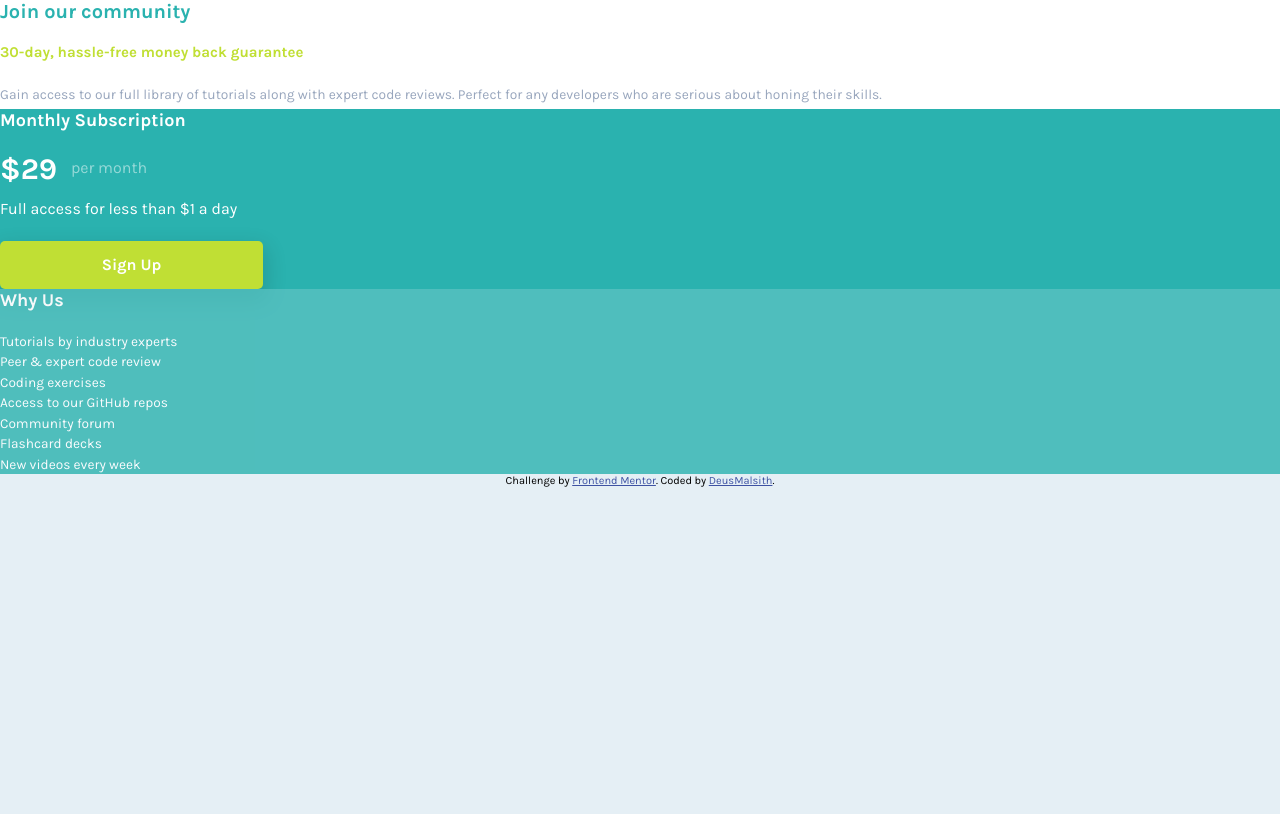
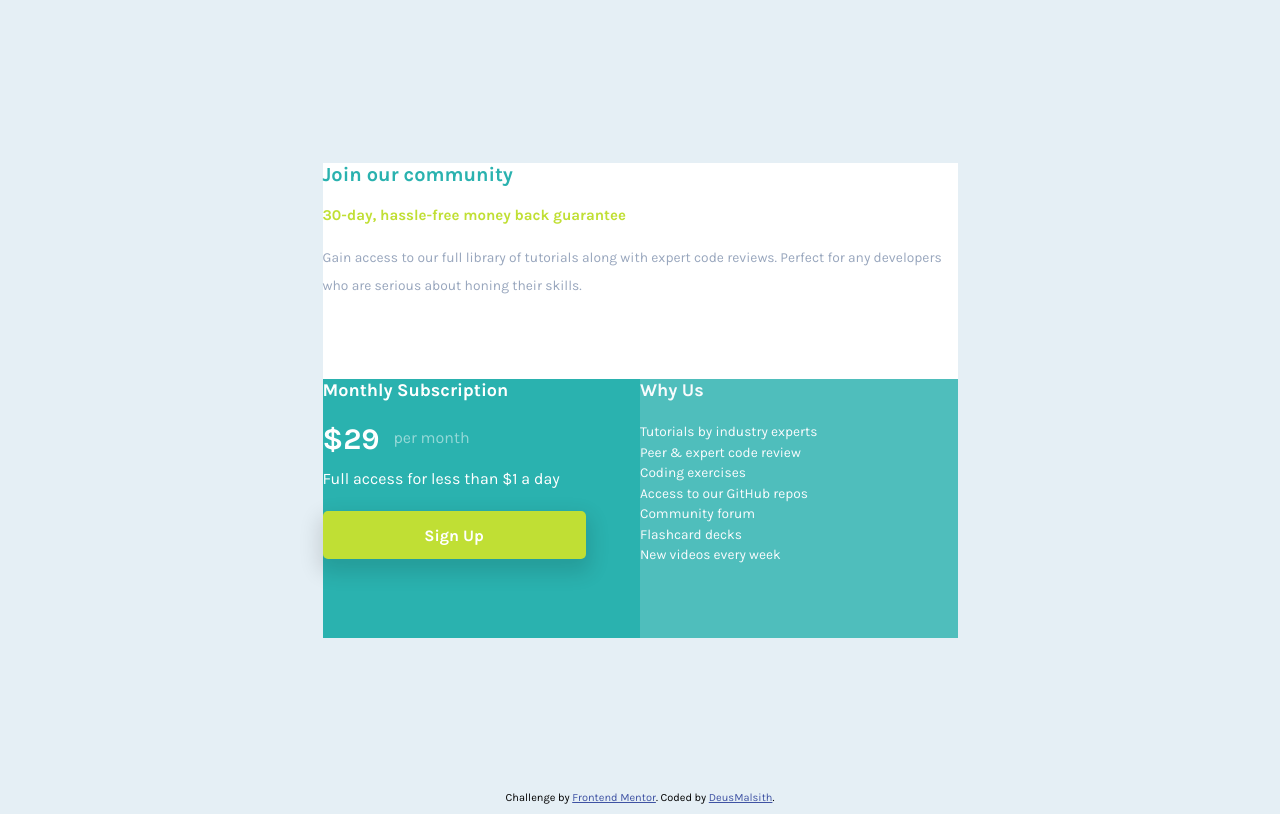
Before and after one commit to DeusMalsith/Frontend-Mentor-single-price-grid-component, a plain HTML site: page index.html in a window 1280 px wide. Drawn offline with Linux system fonts and the light colour scheme.

Commit message:
Beginning desktop layout. Established grid

```diff
--- a/css/style.css
+++ b/css/style.css
@@ -1,6 +1,7 @@
 :root {
   --color-cyan: hsl(179, 62%, 43%);
   --color-bright-yellow: hsl(71, 73%, 54%);
+  --color-bright-yellow-hover: hsl(71, 83%, 54%);
 
   --color-light-gray: hsl(204, 43%, 93%);
   --color-gray-blue: hsl(218, 22%, 67%);
@@ -39,15 +40,24 @@ button {
   font-size: 1.6rem;
   font-weight: 700;
   font-family: "Karla";
-  width: min(26.3rem, calc(100%));
+  width: min(26.3rem, 100%);
   height: 4.8rem;
   margin-top: 2.3rem;
   box-shadow: 0px 9px 20px 5px rgb(0 0 0 / 12%);
 }
 
+button:hover {
+  cursor: pointer;
+}
+
 button:active {
   background-color: var(--color-light-gray);
   color: var(--color-bright-yellow);
+}
+
+footer {
+  position: relative;
+  bottom: 10px;
 }
 
 .container-1 {
@@ -134,3 +144,17 @@ button:active {
     border-bottom-right-radius: 6px;
   }
 }
+
+@media screen and (min-width: 1024px) {
+  .main-container {
+    display: grid;
+    grid-template-columns: 31.75rem 31.75rem;
+    grid-template-rows: 21.6rem 25.9rem;
+    margin: 16.3rem 40.3rem;
+    justify-content: center;
+  }
+
+  .container-1 {
+    grid-column: span 2;
+  }
+}
```
